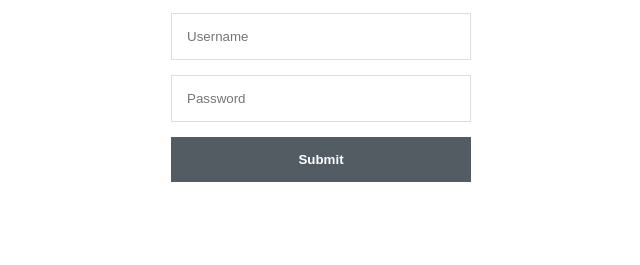
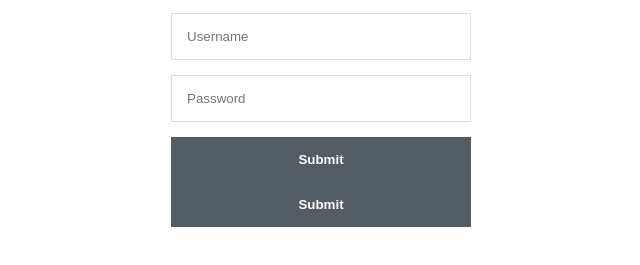
Before and after one commit to WingsL666/Partner-Up-With-Peers-PUP, a plain HTML site: page nodelogin/login.html in a window 1280 px wide. Shown: the part 87-352 px from the top of the page, without its empty margins (319-959 px from the left). Drawn offline with Linux system fonts and the light colour scheme.

Commit message:
Added a second button that goes to CreateAccount

```diff
--- a/nodelogin/login.html
+++ b/nodelogin/login.html
@@ -43,6 +43,9 @@
 				<input type="password" name="password" placeholder="Password" required>
 				<input type="submit" name = "submit" placeholder="Submit" required>
 			</form>
+			<form action="createAccount.html" method="POST">
+				<input type="submit" name = "submit" placeholder="Create Account" required>
+			</form>
 		</div>
 	</body>
 </html>
```
